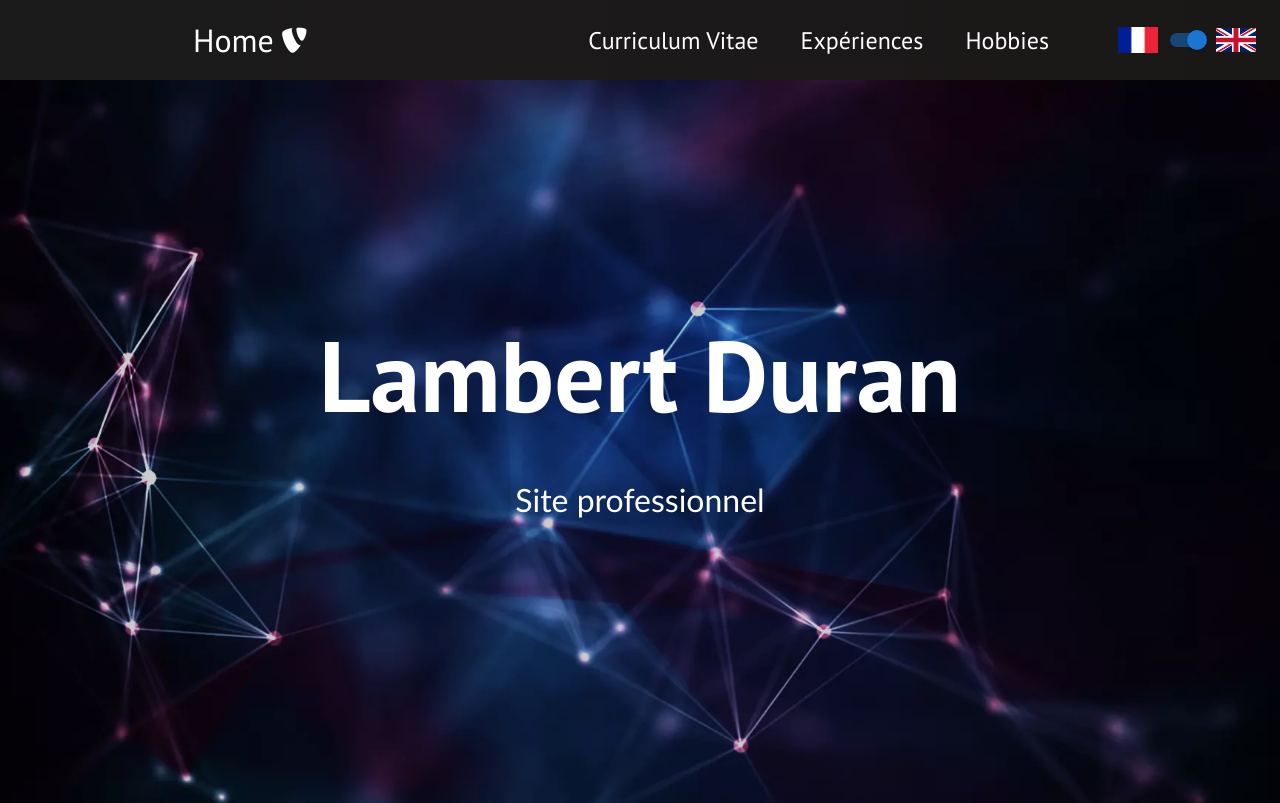
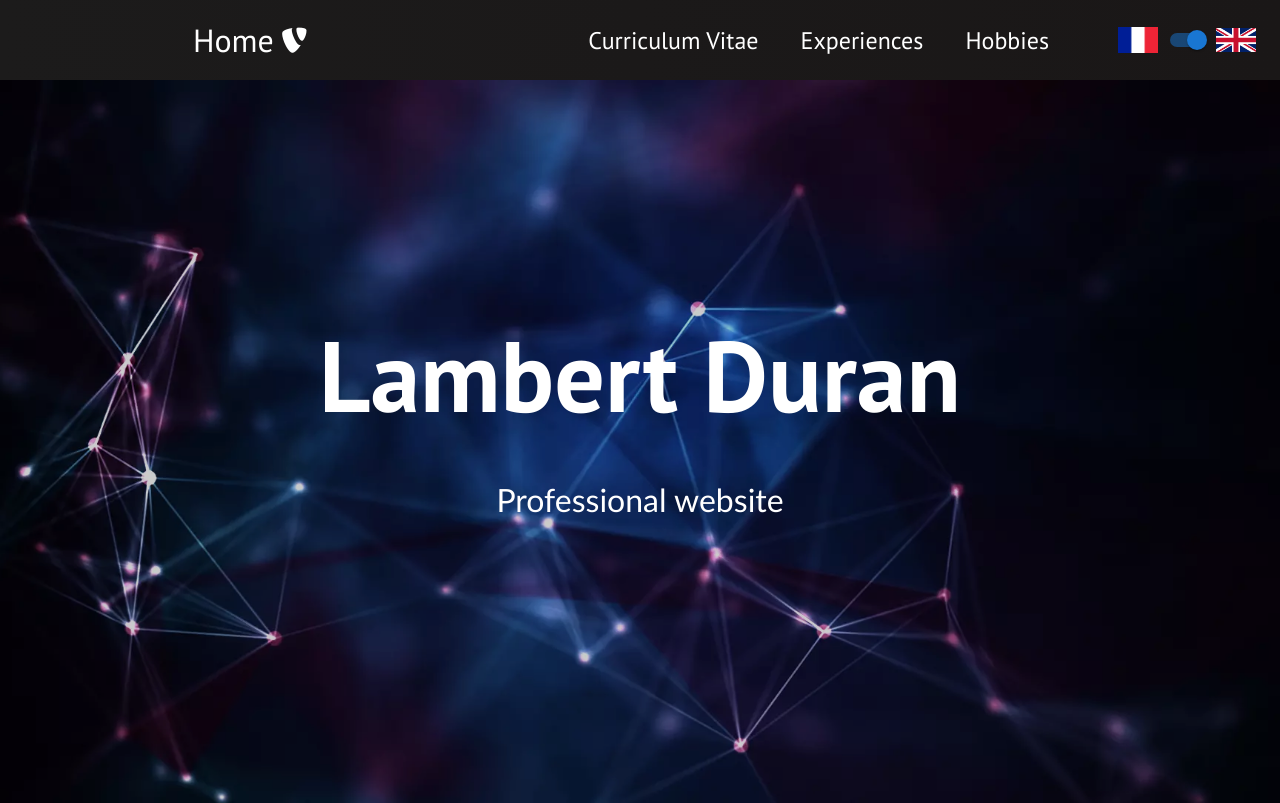
Before and after one commit to LambertDuran/professional-website, a React (Create React App) app: page / in a window 1280 px wide. Shown: the top 803 px of the page. Built offline with nearby package versions, Linux system fonts and the light colour scheme.

Commit message:
Mise en place d'un contexte pour la langue

```diff
--- a/src/App.js
+++ b/src/App.js
@@ -6,11 +6,13 @@ import Accueil from "./components/pages/Accueil";
 import Cv from "./components/pages/Cv";
 import Experiences from "./components/pages/Experiences";
 import Hobbies from "./components/pages/Hobbies";
+import { LanguageProvider } from "./components/LanguageContext.js";
 
 function App() {
   return (
     <>
       <Router>
+        <LanguageProvider>
           <Navbar />
           <Routes>
             <Route exact path="/" element={<Accueil />} />
@@ -19,6 +21,7 @@ function App() {
             <Route path="/hobbies" element={<Hobbies />} />
             <Route path="*" element={<Accueil />} />
           </Routes>
+        </LanguageProvider>
       </Router>
     </>
   );
--- a/src/components/HeroSection.js
+++ b/src/components/HeroSection.js
@@ -1,14 +1,17 @@
-import React from 'react'
-import '../App.css'
-import './HeroSection.css'
+import React, { useContext } from "react";
+import { LanguageContext } from "./LanguageContext";
+import translations from "./json/heroSection.json";
+import "../App.css";
+import "./HeroSection.css";
 
 function HeroSection() {
-    return (
-        <div className="hero-container">
-            <h1>Lambert Duran</h1>
-            <p>Site professionnel</p>
-        </div>
-    )
+  const { language } = useContext(LanguageContext);
+  return (
+    <div className="hero-container">
+      <h1>Lambert Duran</h1>
+      <p>{translations[language]}</p>
+    </div>
+  );
 }
 
-export default HeroSection
+export default HeroSection;
--- /dev/null
+++ b/src/components/LanguageContext.js
@@ -0,0 +1,20 @@
+import React, { createContext, useState } from "react";
+
+const LanguageContext = createContext();
+
+const LanguageProvider = ({ children }) => {
+  const [language, setLanguage] = useState("en");
+  console.log("language", language);
+
+  const switchLanguage = (lang) => {
+    setLanguage(lang);
+  };
+
+  return (
+    <LanguageContext.Provider value={{ language, switchLanguage }}>
+      {children}
+    </LanguageContext.Provider>
+  );
+};
+
+export { LanguageContext, LanguageProvider };
--- a/src/components/Navbar.js
+++ b/src/components/Navbar.js
@@ -1,4 +1,5 @@
-import React, { useState } from "react";
+import React, { useState, useContext } from "react";
+import { LanguageContext } from "./LanguageContext";
 import { Link } from "react-router-dom";
 import { Switch } from "@mui/material";
 import ukFlag from "../images/ukFlag.png";
@@ -10,6 +11,8 @@ function Navbar() {
   const handleClick = () => setClick(!click);
 
   const closeMobileMenu = () => setClick(false);
+
+  const { language, switchLanguage } = useContext(LanguageContext);
 
   return (
     <>
@@ -34,7 +37,7 @@ function Navbar() {
                 className="nav-links"
                 onClick={closeMobileMenu}
               >
-                Expériences
+                Experiences
               </Link>
             </li>
             <li className="nav-item">
@@ -47,9 +50,16 @@ function Navbar() {
               </Link>
             </li>
             <li className="nav-item">
-              <img src={frenchFlag} alt="fr" width={40}></img>
-              <Switch defaultChecked />
-              <img src={ukFlag} alt="eng" width={40}></img>
+              <img src={frenchFlag} alt="fr" width={40} />
+              <Switch
+                defaultChecked
+                onClick={() => {
+                  language === "en"
+                    ? switchLanguage("fr")
+                    : switchLanguage("en");
+                }}
+              />
+              <img src={ukFlag} alt="eng" width={40} />
             </li>
           </ul>
         </div>
--- /dev/null
+++ b/src/components/json/heroSection.json
@@ -0,0 +1,4 @@
+{
+    "fr": "Site professionnel",
+    "en":"Professional website"
+}
```
Lines whose indentation alone changed are shown as unchanged.
